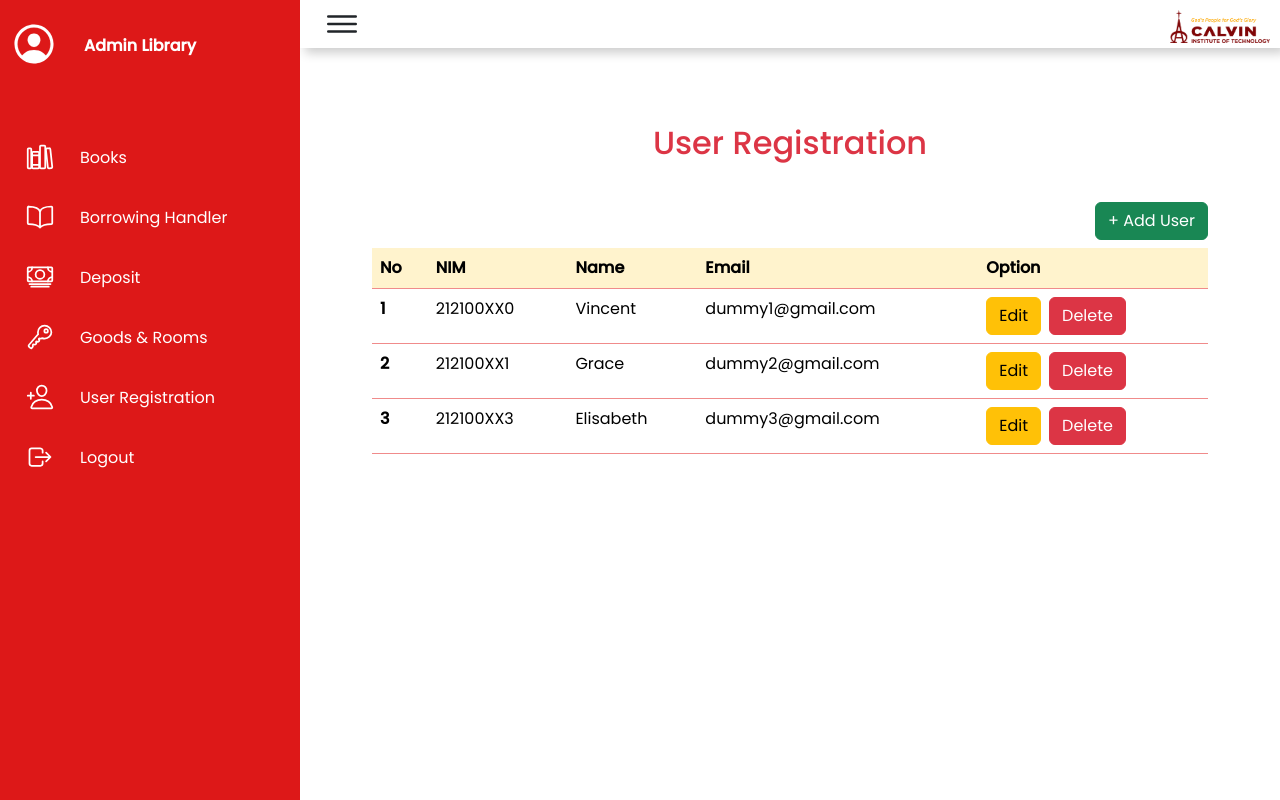
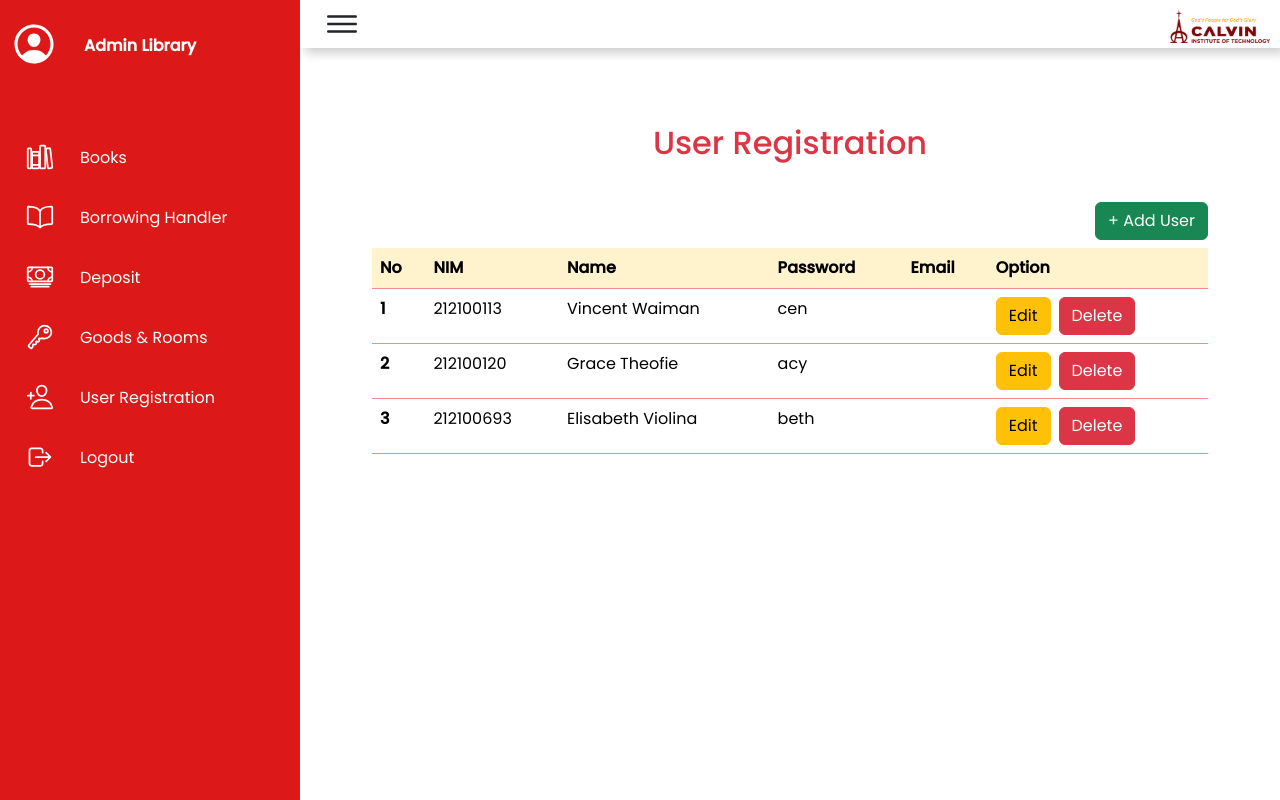
Before and after one commit to CennTT/library-cit, a Flask app: page /admin-users in a window 1280 px wide. Run offline with Flask 3, Linux system fonts and the light colour scheme; the visitor is signed in with stand-in values (Sample User, id 1); data comes from the database, SQL or seed files in the repository; parts of the project's set-up code (start-up, migrations or seed data) failed here and were passed over; some libraries are stand-ins or nearby versions.

Commit message:
Admin User and Fine Done

```diff
--- a/app/routes/admin_routes.py
+++ b/app/routes/admin_routes.py
@@ -143,6 +143,16 @@ def admin_borrow():
     users = User.query.all()
     books = Book.query.all()
 
+    # Calculate and update fines for overdue records
+    today = datetime.utcnow().date()
+    for borrowing in books_borrowing:
+        if borrowing.due_date < today:
+            days_overdue = (today - borrowing.due_date).days
+            # Calculate fine (2000 per day)
+            fine = days_overdue * 2000
+            borrowing.fine = fine
+            db.session.commit()
+
     return render_template('admin/borrowing_handler.html', books_borrowing=books_borrowing, users=users, books=books)
 
 @admin_bp.route("/add-borrowing-handler", methods=["GET", "POST"])
@@ -267,3 +277,70 @@ def admin_users():
     users = User.query.all()
 
     return render_template('admin/user_handler.html', users=users)
+
+@admin_bp.route("/add-user", methods=["GET", "POST"])
+def add_user():
+    if 'logged_in' not in session:
+        return render_template('admin/admin_login.html')
+
+    if not session['logged_in']:
+        return render_template('admin/admin_login.html')
+
+    if request.method == "POST":
+        new_nomor_induk = request.form["nim"]
+        new_name = request.form["name"]
+        new_password = request.form["password"]
+        new_email = request.form["email"]
+
+        new_user = User(nomor_induk=new_nomor_induk, name=new_name, password=new_password,
+                        email=new_email)
+
+        db.session.add(new_user)
+        db.session.commit()
+
+    return redirect(url_for('admin.admin_users'))
+
+@admin_bp.route("/edit-user/<int:nomor_induk>", methods=["GET", "POST"])
+def edit_user(nomor_induk):
+    if 'logged_in' not in session:
+        return render_template('admin/admin_login.html')
+
+    if not session['logged_in']:
+        return render_template('admin/admin_login.html')
+
+    user = User.query.filter_by(
+        nomor_induk=nomor_induk
+    ).first()
+
+    if request.method == "POST":
+        new_nomor_induk = user.nomor_induk
+        new_name = request.form["name"]
+        new_password = request.form["password"]
+        new_email = request.form["email"]
+
+        if user:
+            user.nomor_induk = new_nomor_induk
+            user.name = new_name
+            user.password = new_password
+            user.email = new_email
+            db.session.commit()
+
+    return redirect(url_for('admin.admin_users', nomor_induk=nomor_induk))
+
+@admin_bp.route("/delete-user/<int:nomor_induk>")
+def delete_user(nomor_induk):
+    if 'logged_in' not in session:
+        return render_template('admin/admin_login.html')
+
+    if not session['logged_in']:
+        return render_template('admin/admin_login.html')
+
+    user = User.query.filter_by(
+        nomor_induk=nomor_induk
+    ).first()
+
+    if user:
+        db.session.delete(user)
+        db.session.commit()
+
+    return redirect(url_for('admin.admin_users', nomor_induk=nomor_induk))
--- a/app/templates/admin/user_handler.html
+++ b/app/templates/admin/user_handler.html
@@ -14,32 +14,80 @@
                       <th scope="col">No</th>
                       <th scope="col">NIM</th>
                       <th scope="col">Name</th>
+                      <th scope="col">Password</th>
                       <th scope="col">Email</th>
                       <th scope="col">Option</th>
                   </tr>
                   </thead>
+                  {% if users %}
                   <tbody>
+                    {% for user in users %}
                   <tr>
-                      <th scope="row">1</th>
-                      <td>212100XX0</td>
-                      <td>Vincent</td>
-                      <td>dummy1@gmail.com</td>
-                      <td class="gap-5"><button class="btn btn-warning me-2" data-bs-toggle="modal" data-bs-target="#editModal" type="button">Edit</button><button class="btn btn-danger" data-bs-toggle="modal" data-bs-target="#deleteModal" type="button">Delete</button></td>
+                      <th scope="row">{{ loop.index }}</th>
+                      <td>{{ user.nomor_induk }}</td>
+                      <td>{{ user.name }}</td>
+                      <td>{{ user.password }}</td>
+                      <td>{{ user.email }}</td>
+                      <td class="gap-5"><button class="btn btn-warning me-2" data-bs-toggle="modal" data-bs-target="#user{{user.nomor_induk}}editModal" type="button">Edit</button><button class="btn btn-danger" data-bs-toggle="modal" data-bs-target="#user{{user.nomor_induk}}deleteModal" type="button">Delete</button></td>
                   </tr>
-                  <tr>
-                      <th scope="row">2</th>
-                      <td>212100XX1</td>
-                      <td>Grace</td>
-                      <td>dummy2@gmail.com</td>
-                      <td class="gap-5"><button class="btn btn-warning me-2" data-bs-toggle="modal" data-bs-target="#editModal" type="button">Edit</button><button class="btn btn-danger" data-bs-toggle="modal" data-bs-target="#deleteModal" type="button">Delete</button></td>
-                  </tr>
-                  <tr>
-                      <th scope="row">3</th>
-                      <td>212100XX3</td>
-                      <td>Elisabeth</td>
-                      <td>dummy3@gmail.com</td>
-                      <td class="gap-5"><button class="btn btn-warning me-2" data-bs-toggle="modal" data-bs-target="#editModal" type="button">Edit</button><button class="btn btn-danger" data-bs-toggle="modal" data-bs-target="#deleteModal" type="button">Delete</button></td>
-                  </tr>
+                  <div class="modal fade" id="user{{user.nomor_induk}}editModal" tabindex="-1" aria-labelledby="user{{user.nomor_induk}}editModalLabel" aria-hidden="true">
+                    <div class="modal-dialog">
+                      <div class="modal-content">
+                        <div class="modal-header">
+                          <h1 class="modal-title fs-5" id="user{{user.nomor_induk}}editModalLabel">Edit User</h1>
+                          <button type="button" class="btn-close" data-bs-dismiss="modal" aria-label="Close"></button>
+                        </div>
+                        <div class="modal-body">
+                            <form
+                              method="POST"
+                              action="/edit-user/{{ user.nomor_induk }}"
+                            >
+                                <div class="mb-3">
+                                  <label for="nim" class="form-label">NIM</label>
+                                  <input type="text" value="{{ user.nomor_induk }}" class="form-control" id="nim" name="nim" disabled>
+                                </div>
+                                <div class="mb-3">
+                                    <label for="name" class="form-label">Name</label>
+                                    <input type="text" value="{{ user.name }}" class="form-control" id="name" name="name">
+                                </div>
+                              <div class="mb-3">
+                                <label for="password" class="form-label">Password</label>
+                                <input type="text" value="{{ user.password }}" class="form-control" id="password" name="password">
+                            </div>
+                                <div class="mb-3">
+                                  <label for="email" class="form-label">Email</label>
+                                  <input type="email" value="{{ user.email }}" class="form-control" id="email" name="email">
+                              </div>
+                                <div class="modal-footer">
+                                  <button type="button" class="btn btn-secondary" data-bs-dismiss="modal">Close</button>
+                                  <button type="submit" class="btn btn-success">Save</button>
+                                </div>
+                              </form>
+                        </div>
+                      </div>
+                    </div>
+                  </div>
+
+                  <div class="modal fade" id="user{{user.nomor_induk}}deleteModal" tabindex="-1" aria-labelledby="user{{user.nomor_induk}}deleteModal" aria-hidden="true">
+                    <div class="modal-dialog">
+                      <div class="modal-content">
+                        <div class="modal-header">
+                          <h1 class="modal-title fs-5" id="user{{user.nomor_induk}}deleteModal">Delete User</h1>
+                          <button type="button" class="btn-close" data-bs-dismiss="modal" aria-label="Close"></button>
+                        </div>
+                        <div class="modal-body">
+                            <p fw-normal>Are you sure want to delete this user "{{ user.name }}"?</p>
+                        </div>
+                        <div class="modal-footer">
+                          <button type="button" class="btn btn-secondary" data-bs-dismiss="modal">Close</button>
+                          <a href="/delete-user/{{ user.nomor_induk }}">
+                            <button type="button" class="btn btn-danger">Yes, Delete this book</button>
+                          </a>
+                        </div>
+                      </div>
+                    </div>
+                  {% endfor %}
+                  {% endif %}
                   </tbody>
               </table>
           </div>
@@ -53,75 +101,34 @@
             <button type="button" class="btn-close" data-bs-dismiss="modal" aria-label="Close"></button>
           </div>
           <div class="modal-body">
-              <form>
+              <form
+                method="POST"
+                action="/add-user"
+              >
                   <div class="mb-3">
                     <label for="nim" class="form-label">NIM</label>
-                    <input type="text" class="form-control" id="nim">
+                    <input type="text" name="nim" class="form-control" id="nim" required>
                   </div>
                   <div class="mb-3">
                       <label for="name" class="form-label">Name</label>
-                      <input type="text" class="form-control" id="name">
+                      <input type="text" name="name" class="form-control" id="name" required>
                   </div>
                   <div class="mb-3">
+                    <label for="password" class="form-label">Password</label>
+                    <input type="text" name="password" class="form-control" id="password" required>
+                </div>
+                  <div class="mb-3">
                       <label for="email" class="form-label">Email</label>
-                      <input type="email" class="form-control" id="email">
+                      <input type="email" name="email" class="form-control" id="email" required>
+                  </div>
+                  <div class="modal-footer">
+                    <button type="button" class="btn btn-secondary" data-bs-dismiss="modal">Close</button>
+                    <button type="submit" class="btn btn-success">Add</button>
                   </div>
                 </form>
-          </div>
-          <div class="modal-footer">
-            <button type="button" class="btn btn-secondary" data-bs-dismiss="modal">Close</button>
-            <button type="button" class="btn btn-success">Add</button>
           </div>
         </div>
       </div>
     </div>
-
-    <div class="modal fade" id="editModal" tabindex="-1" aria-labelledby="editModalLabel" aria-hidden="true">
-      <div class="modal-dialog">
-        <div class="modal-content">
-          <div class="modal-header">
-            <h1 class="modal-title fs-5" id="editModalLabel">Edit User</h1>
-            <button type="button" class="btn-close" data-bs-dismiss="modal" aria-label="Close"></button>
-          </div>
-          <div class="modal-body">
-              <form>
-                  <div class="mb-3">
-                    <label for="nim" class="form-label">NIM</label>
-                    <input type="text" class="form-control" id="nim">
-                  </div>
-                  <div class="mb-3">
-                      <label for="name" class="form-label">Name</label>
-                      <input type="text" class="form-control" id="name">
-                  </div>
-                  <div class="mb-3">
-                      <label for="email" class="form-label">Email</label>
-                      <input type="email" class="form-control" id="email">
-                  </div>
-                </form>
-          </div>
-          <div class="modal-footer">
-            <button type="button" class="btn btn-secondary" data-bs-dismiss="modal">Close</button>
-            <button type="button" class="btn btn-success">Save</button>
-          </div>
-        </div>
-      </div>
-    </div>
-
-    <div class="modal fade" id="deleteModal" tabindex="-1" aria-labelledby="deleteModalLabel" aria-hidden="true">
-      <div class="modal-dialog">
-        <div class="modal-content">
-          <div class="modal-header">
-            <h1 class="modal-title fs-5" id="deleteModalLabel">Delete User</h1>
-            <button type="button" class="btn-close" data-bs-dismiss="modal" aria-label="Close"></button>
-          </div>
-          <div class="modal-body">
-              <p fw-normal>Are you sure want to delete this user "[User Name]"?</p>
-          </div>
-          <div class="modal-footer">
-            <button type="button" class="btn btn-secondary" data-bs-dismiss="modal">Close</button>
-            <button type="button" class="btn btn-danger">Yes, Delete this book</button>
-          </div>
-        </div>
-      </div>
 </div>
 {% endblock %}
```
Also changed, not shown: app/templates/admin/borrowing_handler.html (+4 -4 lines).
